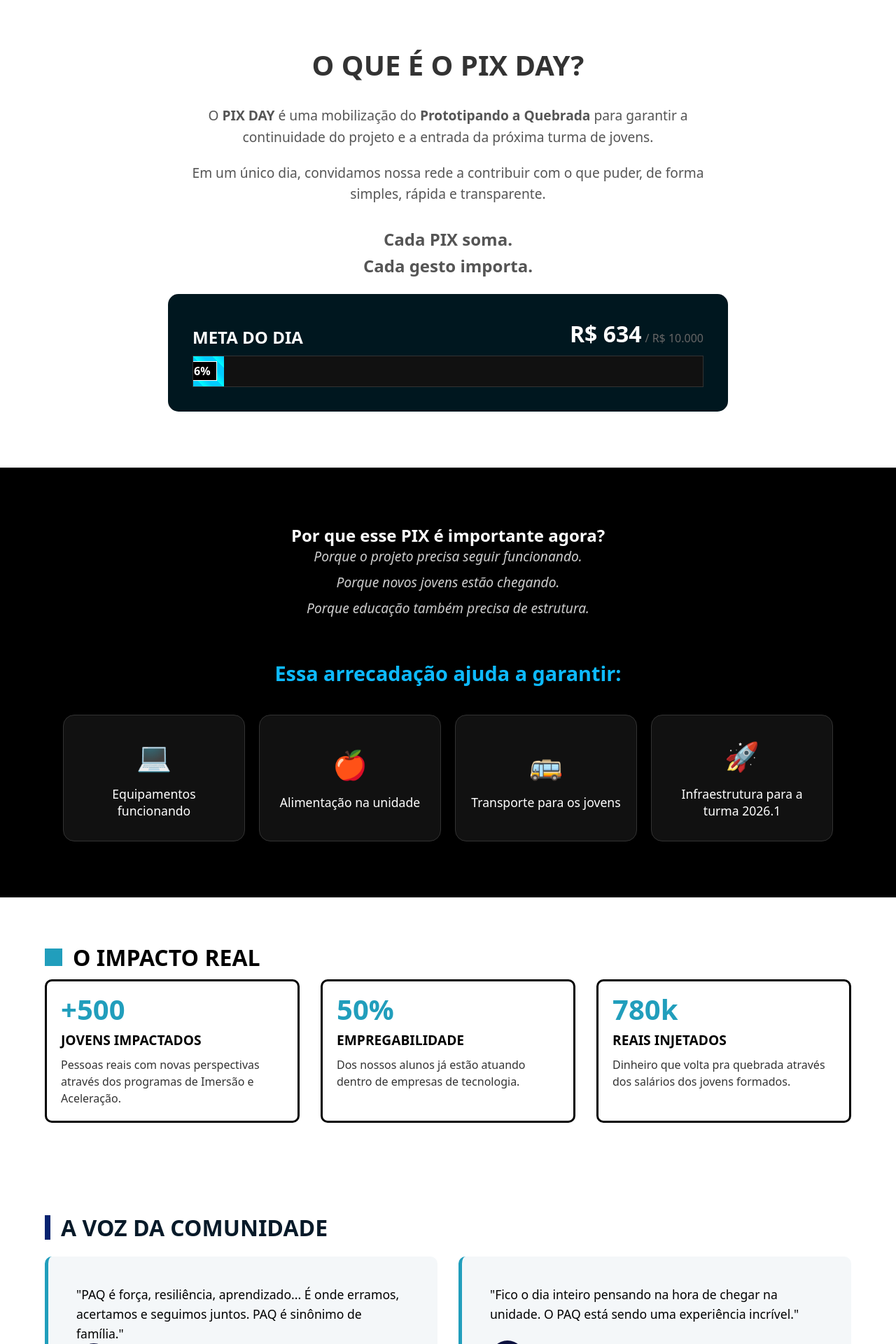
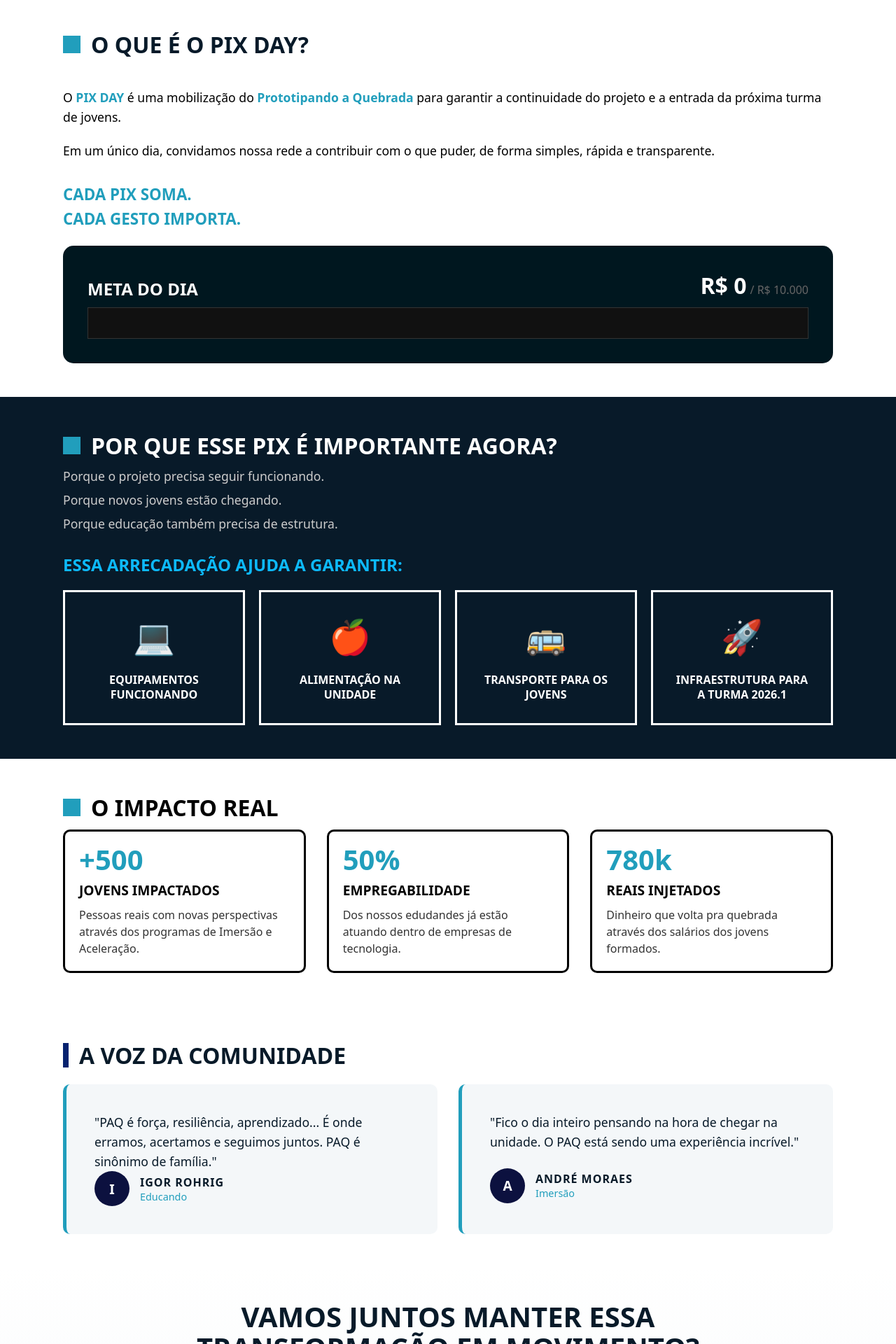
Before and after one commit to LAYSEGABI/pix-day-paq, a React (Vite) app: page / in a window 1280 px wide. Shown: the part 600-2520 px from the top of the page at 70% size. Built offline with nearby package versions, Linux system fonts and the light colour scheme.

Commit message:
estilizando com o padrão as seções de por que doar e oq é o pix day

```diff
--- a/index.html
+++ b/index.html
@@ -1,10 +1,11 @@
 <!doctype html>
-<html lang="en">
+<html lang="pt-br">
   <head>
     <meta charset="UTF-8" />
-    <link rel="icon" type="image/svg+xml" href="/vite.svg" />
+    <link rel="shortcut icon" href="src/assets/img/logo_paq.png" type="image/x-icon">
     <meta name="viewport" content="width=device-width, initial-scale=1.0" />
 
+    <title>Pix Day PAQ</title>
 
   </head>
   <body>
--- a/src/App.css
+++ b/src/App.css
@@ -134,6 +134,24 @@
   }
 }
 
+.qr-code-img {
+  width: 250px;
+
+}
+
+.btn-apoie-campanha {
+  background-color: #06488d;
+  /* Azul padrão */
+  color: white;
+  padding: 10px 20px;
+  border: none;
+  border-radius: 5px;
+  cursor: pointer;
+  font-size: 1.3rem;
+  font-weight: bold;
+  transition: .5s;
+}
+
 .btn-apoie {
   background-color: #06488d;
   /* Azul padrão */
@@ -142,9 +160,11 @@
   border: none;
   border-radius: 5px;
   cursor: pointer;
-  font-size: 16px;
+  font-size: 1.3rem;
+  font-weight: bold;
   transition: .5s;
 }
+
 
 .btn-apoie:hover {
   background-color: #0478ad;
@@ -237,40 +257,81 @@
 }
 
 .sobre-pix-day {
-  padding: 80px 20px;
+  padding: 3rem;
   background-color: #ffffff;
-  /* Ou uma cor que contraste com o hero */
   display: flex;
   justify-content: center;
 }
 
 .container-pix-day {
-  max-width: 800px;
-  text-align: center;
+  max-width: 1100px; /* Aumentei para seguir o padrão do grid de impacto */
+  width: 100%;
 }
 
+/* Título com o quadradinho azul ao lado */
 .titulo-secao {
-  font-size: 2.5rem;
-  color: #333;
-  margin-bottom: 30px;
+  display: flex;
+  align-items: center;
+  gap: 15px;
+  font-size: 2rem;
+  font-weight: 900;
+  margin-bottom: 40px;
+  text-transform: uppercase;
+  color: #081a29;
+  text-align: left;
+}
+
+/* Reutilizando o detalhe azul da imagem de impacto */
+.titulo-secao::before {
+  content: "";
+  width: 25px;
+  height: 25px;
+  background-color: #219ebc;
+  display: inline-block;
+}
+
+/* Estilo do Card igual ao de Impacto */
+.content-box {
+  text-align: left;
+  background-color: #fff;
+}
+
+.texto-informativo p {
+
+  font-size: 1.1rem;
+  line-height: 1.6;
+  color: #000;
+  margin-bottom: 20px;
+}
+
+.texto-informativo strong {
+  color: #219ebc;
+  font-weight: 800;
+}
+
+.frase-efeito {
+
+  font-weight: 900;
+  font-size: 1.4rem !important;
+  color: #219ebc !important;
+  margin-top: 30px;
   text-transform: uppercase;
 }
 
-.texto-informativo p {
-  font-size: 1.2rem;
-  line-height: 1.6;
-  color: #555;
-  margin-bottom: 20px;
+/* Ajuste Mobile */
+@media (max-width: 768px) {
+  .titulo-secao {
+    font-size: 1.6rem;
+  }
+
+  .content-box {
+    padding: 25px;
+  }
+
+  .frase-efeito {
+    font-size: 1.2rem !important;
+  }
 }
-
-.frase-efeito {
-  font-weight: bold;
-  font-size: 1.5rem !important;
-  color: #00ff00;
-  /* Use a cor principal do PAQ aqui */
-  margin-top: 30px;
-}
-
 /*Medidor da meta*/
 .meta-container {
   background: #00171f;
@@ -331,74 +392,123 @@
   border: 1px solid #fff;
 }
 
+/* Seção Geral */
 .por-que-doar {
-  padding: 80px 20px;
-  background-color: #000; /* Fundo total black */
+  padding: 3rem ;
+  background-color: #081a29;
   color: #fff;
-  text-align: center;
+  display: flex;
+  justify-content: center;
+
+}
+
+/* Título com o quadrado azul lateral (usando sua classe subtitulo-garantias ou criando o efeito no título da seção) */
+.por-que-doar h2 {
+  display: flex;
+  align-items: center;
+  gap: 15px;
+  font-size: 2rem;
+  font-weight: 900;
+  margin-bottom: 10px;
+  text-transform: uppercase;
+}
+
+/* Inserindo o quadradinho azul das imagens sem mudar o HTML */
+.por-que-doar h2::before {
+  content: "";
+  width: 25px;
+  height: 25px;
+  background-color: #219ebc;
+  display: inline-block;
+  flex-shrink: 0;
+}
+
+.container-por-que-doar {
+  max-width: 1100px;
+  width: 100%;
 }
 
 .razoes-frases {
-  margin-bottom: 60px;
-  font-size: 1.2rem;
+  margin-bottom: 30px;
+  font-size: 1.1rem;
   color: #ccc;
+  text-align: left;
 }
 
 .razoes-frases p {
   margin-bottom: 10px;
-  font-style: italic;
+  font-style: normal; /* Removido o itálico para seguir o padrão das imagens */
 }
 
 .subtitulo-garantias {
-  margin-bottom: 40px;
-  font-size: 1.8rem;
+  margin-bottom: 20px;
+  font-size: 1.5rem;
   color: var(--acent-color);
+  text-align: left;
+  font-weight: 800;
+  text-transform: uppercase;
 }
 
-/* Grid de Cards */
+/* Grid de Cards - Estilo Brutalista */
 .cards-wrapper {
   display: grid;
   grid-template-columns: repeat(auto-fit, minmax(240px, 1fr));
   gap: 20px;
-  max-width: 1100px;
-  margin: 0 auto;
+  margin: 0;
 }
 
 .card-item {
-  background: #111; /* Cinza bem escuro para o card */
-  border: 1px solid #333; /* Borda sutil */
-  padding: 30px 20px;
-  border-radius: 16px;
-  transition: transform 0.3s ease, border-color 0.3s ease;
+  background: #081a29;
+  border: 3px solid #fff; /* Borda grossa branca sobre fundo preto */
+  padding: 30px;
+  border-radius: 0; /* Removido o arredondado para estilo brutalista */
+  transition: transform 0.2s ease, box-shadow 0.2s ease;
   display: flex;
   flex-direction: column;
   align-items: center;
   justify-content: center;
 }
 
+/* Efeito de "Salto" no Hover */
 .card-item:hover {
-  transform: translateY(-5px);
-  border-color: #219ebc; /* Brilho azul ao passar o mouse */
-  background: #161616;
+  transform: translate(-5px, -5px);
+  border-color: #219ebc;
+  background: #122f47;
+  box-shadow: 8px 8px 0px #219ebc; /* Sombra sólida azul */
 }
 
 .card-icon {
-  font-size: 2.5rem;
-  margin-bottom: 15px;
+  font-size: 3rem;
+  margin-bottom: 20px;
   display: block;
 }
 
 .card-item p {
-  font-size: 1.1rem;
-  font-weight: 500;
-  line-height: 1.4;
+  font-size: 1rem;
+  font-weight: 700;
+  line-height: 1.3;
   margin: 0;
+  text-transform: uppercase;
+  text-align: center;
+}
+
+/* Ajuste Mobile */
+@media (max-width: 768px) {
+  .card-item {
+    padding: 20px;
+  }
+
+  .por-que-doar h2 {
+    font-size: 1.5rem;
+  }
 }
 
 .impacto-real {
-  padding: 4rem;
+  padding: 3rem;
   background-color: #fff;
   color: #000;
+  display: flex;
+  justify-content: center;
 }
 
 .titulo-impacto {
@@ -441,6 +551,11 @@
   line-height: 1;
 }
 
+.container-impacto {
+  max-width: 1100px;
+  width: 100%;
+}
+
 .impacto-subtitulo {
   font-size: 1.2rem;
   font-weight: 800;
@@ -455,8 +570,10 @@
 }
 
 .depoimentos {
-  padding: 4rem;
+  padding: 3rem;
   background-color: #fff;
+  display: flex;
+  justify-content: center;
 }
 
 .titulo-depoimentos {
@@ -490,10 +607,15 @@
   position: relative;
 }
 
+.container-depoimentos {
+  max-width: 1100px;
+  width: 100%;
+}
+
 .depoimento-texto {
   font-size: 1.1rem;
   line-height: 1.6;
-  color: #000;
+  color: #081a29;
   min-height: 80px;
 }
 
@@ -533,7 +655,7 @@
 }
 
 .chamada-final {
-  padding: 100px 20px;
+  padding: 3rem;
   background: linear-gradient(180deg, #fff 0%, #f4f7f9 100%);
   text-align: center;
 }
@@ -548,20 +670,20 @@
   font-weight: 900;
   line-height: 1.1;
   margin-bottom: 30px;
-  color: #000;
+  color: #081a29;
   text-transform: uppercase;
 }
 
 .texto-final p {
   font-size: 1.2rem;
-  color: #444;
+  color: #444444;
   margin-bottom: 15px;
 }
 
 .destaque-final {
   font-size: 1.4rem !important;
   margin-top: 25px;
-  color: #000;
+  color: #081a29;
 }
 
 .cta-container-final {
@@ -596,10 +718,13 @@
 }
 
 .paq-footer-final {
-  background-color: #000;
+  background-color: #081a29;
   color: #fff;
-  padding: 60px 0 20px 0;
+  padding: 3rem;
   border-top: 1px solid #333;
+  display: flex;
+  flex-direction: column;
+  align-items: center;
 }
 
 .footer-content {
@@ -609,6 +734,8 @@
   flex-wrap: wrap;
   gap: 40px;
   margin-bottom: 40px;
+  max-width: 1100px;
+  width: 100%;
 }
 
 .footer-brand {
@@ -618,7 +745,6 @@
 .footer-logo {
   height: 40px;
   margin-bottom: 20px;
-  filter: brightness(0) invert(1); /* Deixa a logo branca caso seja escura */
 }
 
 .footer-obrigado {
@@ -684,6 +810,10 @@
 
   .footer-brand {
     max-width: 100%;
+  }
+
+  .sobre-pix-day {
+    padding: 2rem 1rem;
   }
 }
 
--- a/src/App.jsx
+++ b/src/App.jsx
@@ -2,6 +2,7 @@
 import "./App.css";
 import LogoPaq from "./assets/img/logo_paq.png";
 import Arrow from "./assets/img/arrow.svg";
+import QRcode from "./assets/img/QRcode.png";
 import confetti from "canvas-confetti";
 
 function App() {
@@ -9,7 +10,7 @@
   const [copied, setCopied] = useState(false); // Novo estado para o feedback
 
   const pixCode =
-    "00020126580014BR.GOV.BCB.PIX013643.213.521/0001-305204000053039865802BR5925PROTOTIPANDO A QUEBRADA6012FLORIANOPOLIS62070503***63041D3D";
+    "00020126360014br.gov.bcb.pix0114432135210001305204000053039865802BR5925ASSOCIACAO PROTOTIPANDO A6007PALHOCA62290525K9HRT1PM6ZD1CXVAHMI2QEWW06304A00D";
 
   const handleCopyPix = () => {
     navigator.clipboard.writeText(pixCode);
@@ -29,7 +30,7 @@
 
   // Valores da meta (você pode alterar o currentAmount manualmente por enquanto)
   const goalAmount = 10000;
-  const currentAmount = 634;
+  const currentAmount = 0;
   const percentage = Math.floor((currentAmount / goalAmount) * 100);
 
   return (
@@ -42,9 +43,8 @@
               <img src={LogoPaq} alt="Logo PAQ" />
             </div>
             <nav className="paq-nav">
-              <a href="#sobre">Sobre Nós</a>
               <a href="#impacto">Impacto</a>
-              <a href="#impacto">Depoimentos</a>
+              <a href="#depoimentos">Depoimentos</a>
             </nav>
           </div>
         </header>
@@ -78,7 +78,7 @@
                 ) : (
                   <div className="pix-display">
                     <img
-                      src={`https://api.qrserver.com/v1/create-qr-code/?size=200x200&data=${encodeURIComponent(pixCode)}`}
+                      src={QRcode}
                       alt="QR Code PIX"
                       className="qr-code-img"
                     />
@@ -110,7 +110,7 @@
       </div>
 
       {/* BLOCO 2 — O QUE É O PIX DAY */}
-      <section className="sobre-pix-day" id="sobre-pix">
+      <section className="sobre-pix-day" id="doacao">
         <div className="container-pix-day">
           <div className="content-box">
             <h2 className="titulo-secao">O que é o PIX DAY?</h2>
@@ -157,8 +157,8 @@
       </section>
 
       {/* BLOCO 3 — POR QUE DOAR AGORA */}
-      <section className="por-que-doar" id="impacto">
-        <div className="container">
+      <section className="por-que-doar" id="doar-agora">
+        <div className="container-por-que-doar">
           <h2 className="titulo-secao-pq">
             Por que esse PIX é importante agora?
           </h2>
@@ -200,8 +200,8 @@
       </section>
 
       {/* BLOCO 4 — O IMPACTO REAL */}
-      <section className="impacto-real" id="impacto-stats">
-        <div className="container">
+      <section className="impacto-real" id="impacto">
+        <div className="container-impacto">
           <h2 className="titulo-impacto">
             <span className="quadrado-azul"></span> O IMPACTO REAL
           </h2>
@@ -220,7 +220,7 @@
               <h3 className="impacto-numero">50%</h3>
               <h4 className="impacto-subtitulo">EMPREGABILIDADE</h4>
               <p className="impacto-descricao">
-                Dos nossos alunos já estão atuando dentro de empresas de
+                Dos nossos edudandes já estão atuando dentro de empresas de
                 tecnologia.
               </p>
             </div>
@@ -239,7 +239,7 @@
 
       {/* BLOCO 5 — A VOZ DA COMUNIDADE */}
       <section className="depoimentos" id="depoimentos">
-        <div className="container">
+        <div className="container-depoimentos">
           <h2 className="titulo-depoimentos">
             <span className="detalhe-preto"></span> A VOZ DA COMUNIDADE
           </h2>
@@ -308,14 +308,11 @@
                 💙 Doe para seguirmos movendo a transformação
               </button>
             </div>
-
-            {/* Atalho do PIX opcional aqui se quiser repetir o código no fim */}
-            <div className="mini-pix-shortcut">
-              <p>Chave CNPJ: 43.213.521/0001-30</p>
-            </div>
           </div>
         </div>
       </section>
+
+
       <footer className="paq-footer-final">
         <div className="container footer-content">
           <div className="footer-brand">
@@ -326,14 +323,26 @@
           <div className="footer-links">
             <div className="footer-column">
               <h4>Navegação</h4>
-        <a href="#sobre-pix">O que é</a>
-        <a href="#impacto-stats">Impacto</a>
+              <a href="#doacao">Doe</a>
+              <a href="#impacto">Impacto</a>
               <a href="#depoimentos">Depoimentos</a>
             </div>
             <div className="footer-column">
               <h4>Redes Sociais</h4>
-        <a href="https://instagram.com/seu_perfil" target="_blank" rel="noreferrer">Instagram</a>
-        <a href="https://linkedin.com/company/seu_perfil" target="_blank" rel="noreferrer">LinkedIn</a>
+              <a
+                href="https://www.instagram.com/prototipandoaquebrada/"
+                target="_blank"
+                rel="noreferrer"
+              >
+                Instagram
+              </a>
+              <a
+                href="https://www.linkedin.com/company/prototipando-a-quebrada/mycompany/"
+                target="_blank"
+                rel="noreferrer"
+              >
+                LinkedIn
+              </a>
             </div>
           </div>
         </div>
@@ -341,7 +350,7 @@
         <div className="footer-bottom">
           <div className="container">
             <p>💙 Juntos, seguimos movendo a transformação.</p>
-      <small>PAQ. Prototipando a Quebrada © 2024</small>
+            <small>PAQ. Prototipando a Quebrada © 2026</small>
           </div>
         </div>
       </footer>
```
Also changed, not shown: src/assets/img/QRcode.png (added). Lines whose indentation alone changed are shown as unchanged.
